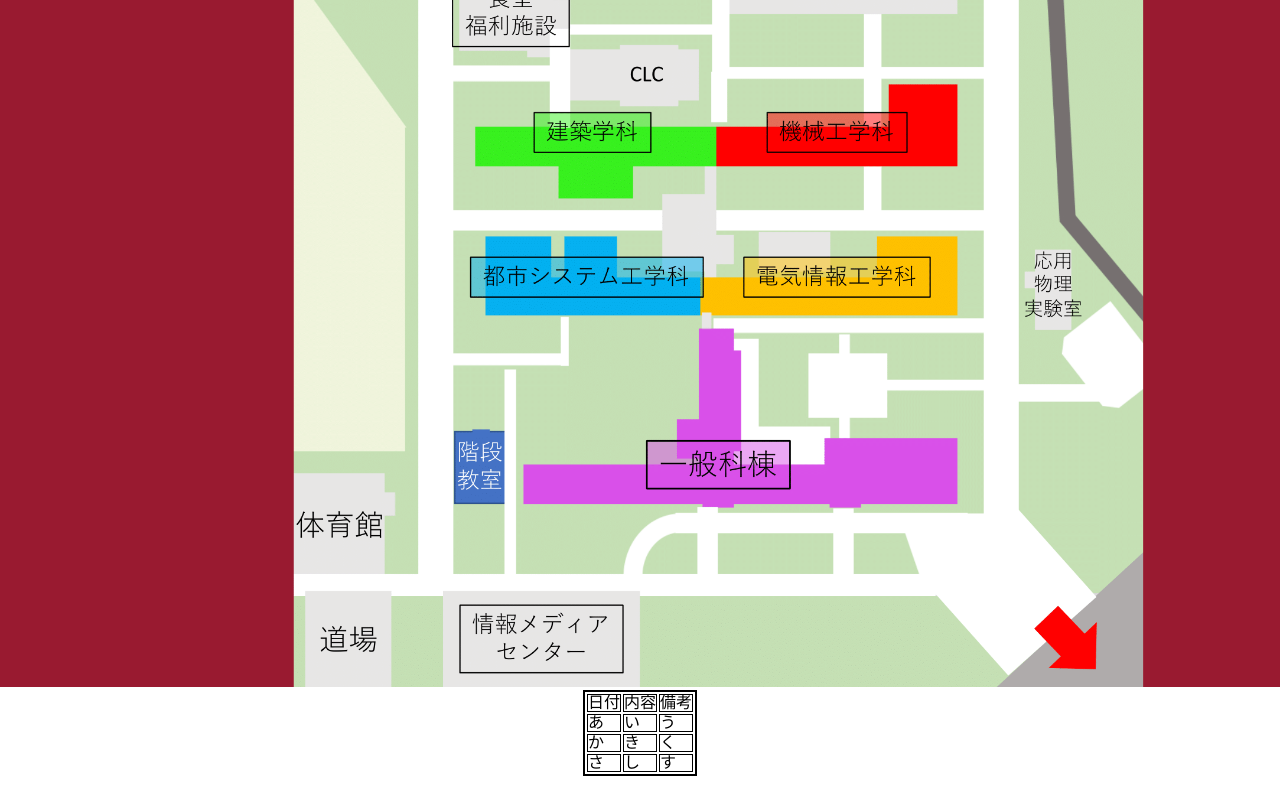
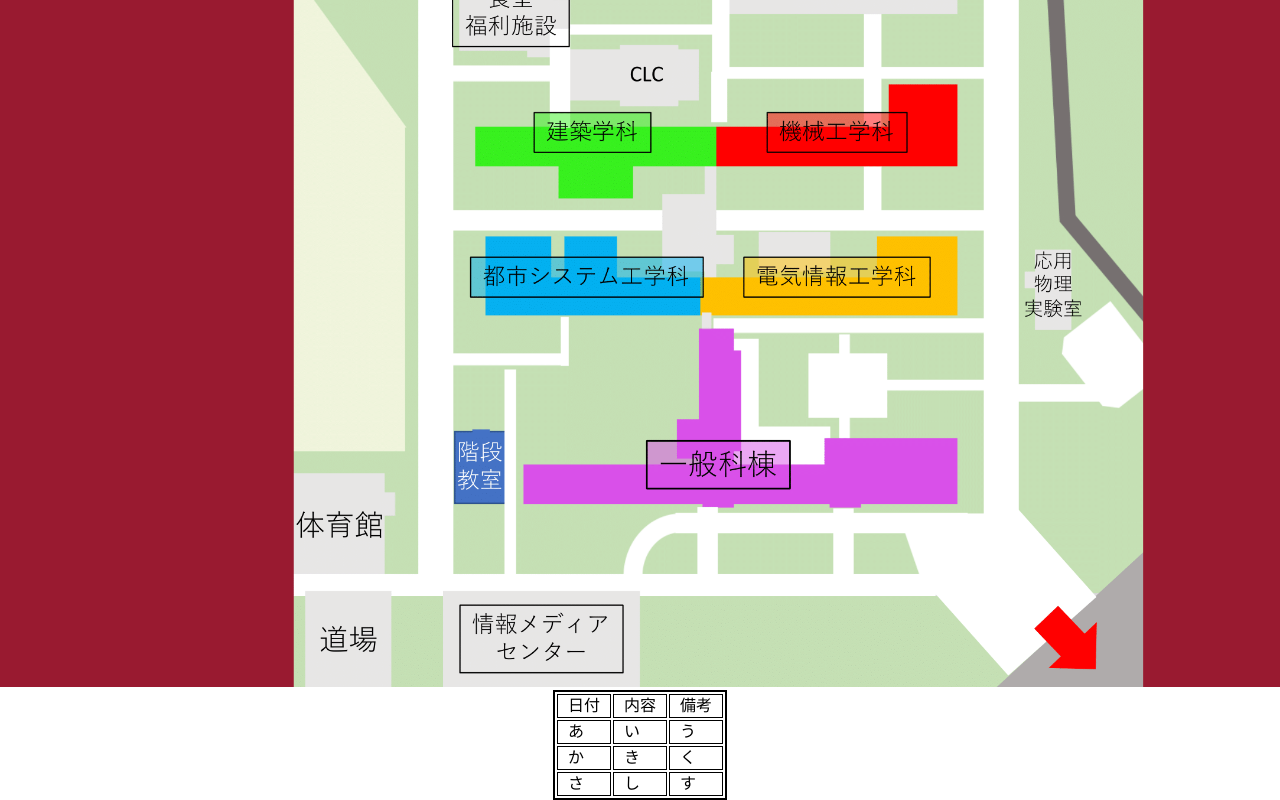
Before and after one commit to splaika135/NITAC_map, a plain HTML site: page index.html in a window 1280 px wide. Shown: the part 321-1121 px from the top of the page. Before the commit the page ends 1097 px from the top, so only its background shows below. Drawn offline with Linux system fonts and the light colour scheme.

Commit message:
Update style.css

```diff
--- a/style/style.css
+++ b/style/style.css
@@ -33,16 +33,18 @@ table {
   margin-left: auto;
   margin-right: auto;
   border-collapse: separate;
+  border: 2px solid black;
   border-spacing: 2px;
-    border: 2px solid black;
 }
 th {
   border-collapse: separate;
   border: 1px solid black;
+  padding: 3px 10px;
 }
 td {
   border-collapse: separate;
   border: 1px solid black;
+  padding: 3px 10px;
 }
 
 
```
Lines whose indentation alone changed are shown as unchanged.
